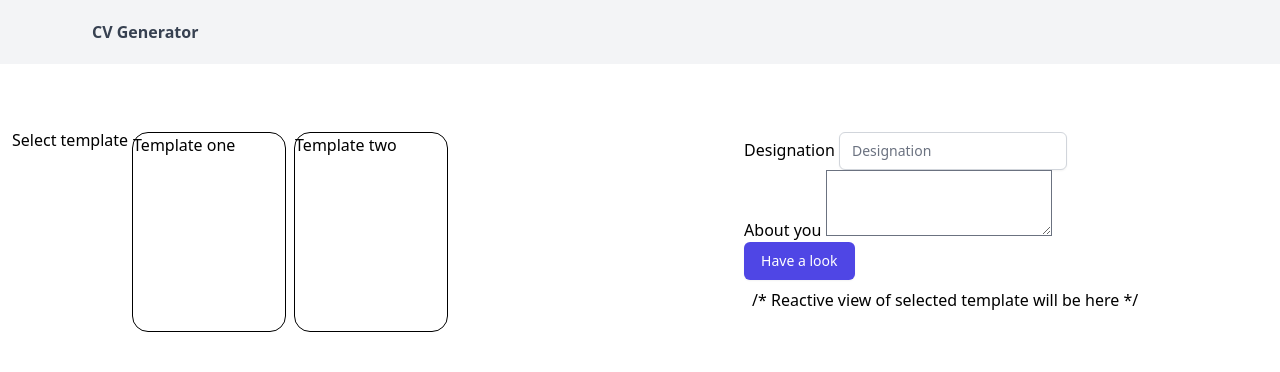
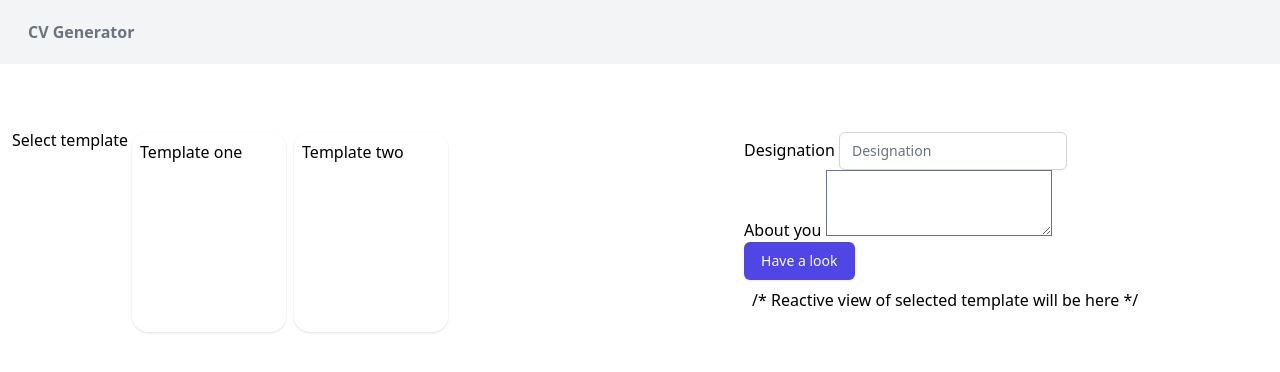
Before and after one commit to prokawsar/cv-generator, a SvelteKit app: page /templates in a window 1280 px wide. Shown: the top 372 px of the page. Built offline with nearby package versions, Linux system fonts and the light colour scheme.

Commit message:
fixing css class for tailwind

```diff
--- a/src/components/Navbar.svelte
+++ b/src/components/Navbar.svelte
@@ -1,26 +1,15 @@
 <script>
 	import { userInfo } from '../utils/store';
+	import { page } from '$app/stores';
 </script>
 
-<!-- <nav class="navbar navbar-expand-lg bg-light">
-	<div class="container-fluid">
-		<a class="navbar-brand" href="/">CV Generator</a>
-		{#if $userInfo.name}
-			<span>
-				<span class="badge bg-secondary fs-6">Hey ! Hello, </span>
-				<span class="round fw-bold fs-6 bg-white p-1">{$userInfo.name}</span>
-			</span>
-		{/if}
-	</div>
-</nav> -->
-
 <nav class="bg-gray-100 fixed inset-x-0">
-	<div class="max-w-6xl mx-auto px-4">
+	<div class="max-w-7xl mx-auto px-4">
 		<div class="flex justify-between">
 			<div class="flex space-x-4">
 				<!-- logo -->
 				<div>
-					<a href="/" class="flex items-center py-5 px-2 text-gray-700 hover:text-gray-900">
+					<a href="/" class="flex items-center py-5 px-2 text-gray-500 hover:text-gray-900">
 						<i class="bx bxl-medium-old mr-1 text-xl mb-1 text-blue-400" />
 						<span class="font-bold">CV Generator</span>
 					</a>
@@ -35,7 +24,7 @@
 			</div>
 			<!-- secondary nav -->
 			<div class="hidden md:flex items-center space-x-1">
-				{#if $userInfo.name}
+				{#if $userInfo.name && $page.url.pathname == '/templates'}
 					<span>
 						<span class="">Hey ! Hello, </span>
 						<span class="round">{$userInfo.name}</span>
--- a/src/components/TemplateSelector.svelte
+++ b/src/components/TemplateSelector.svelte
@@ -1,17 +1,18 @@
 <div class="flex flex-row">
-	<div class="basis-1/4 template m-1">
-		<div class="">Template one</div>
+	<div class="basis-1/4 shadow template m-1 hover:scale-125">
+		<div class="p-2">Template one</div>
 	</div>
-	<div class="basis-1/4 template m-1">
-		<div class="">Template two</div>
+	<div class="basis-1/4 shadow template m-1 hover:scale-125">
+		<div class="p-2">Template two</div>
 	</div>
 </div>
 
 <style>
 	.template {
+		/* @apply shadow; */
 		height: 200px;
 		width: 300px;
 		border-radius: 1rem;
-		border: 1px solid black;
+		/* border: 1px solid black; */
 	}
 </style>
```
